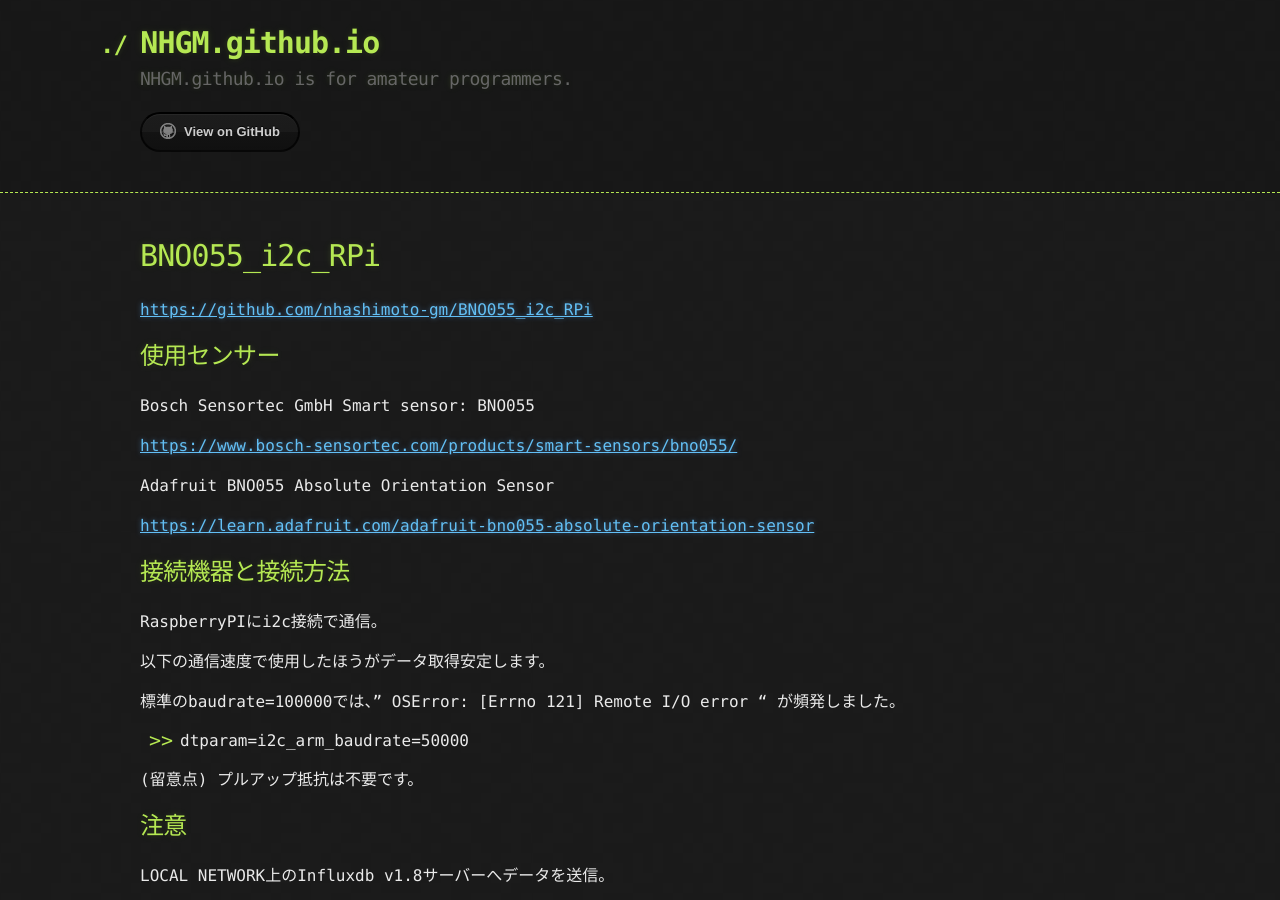
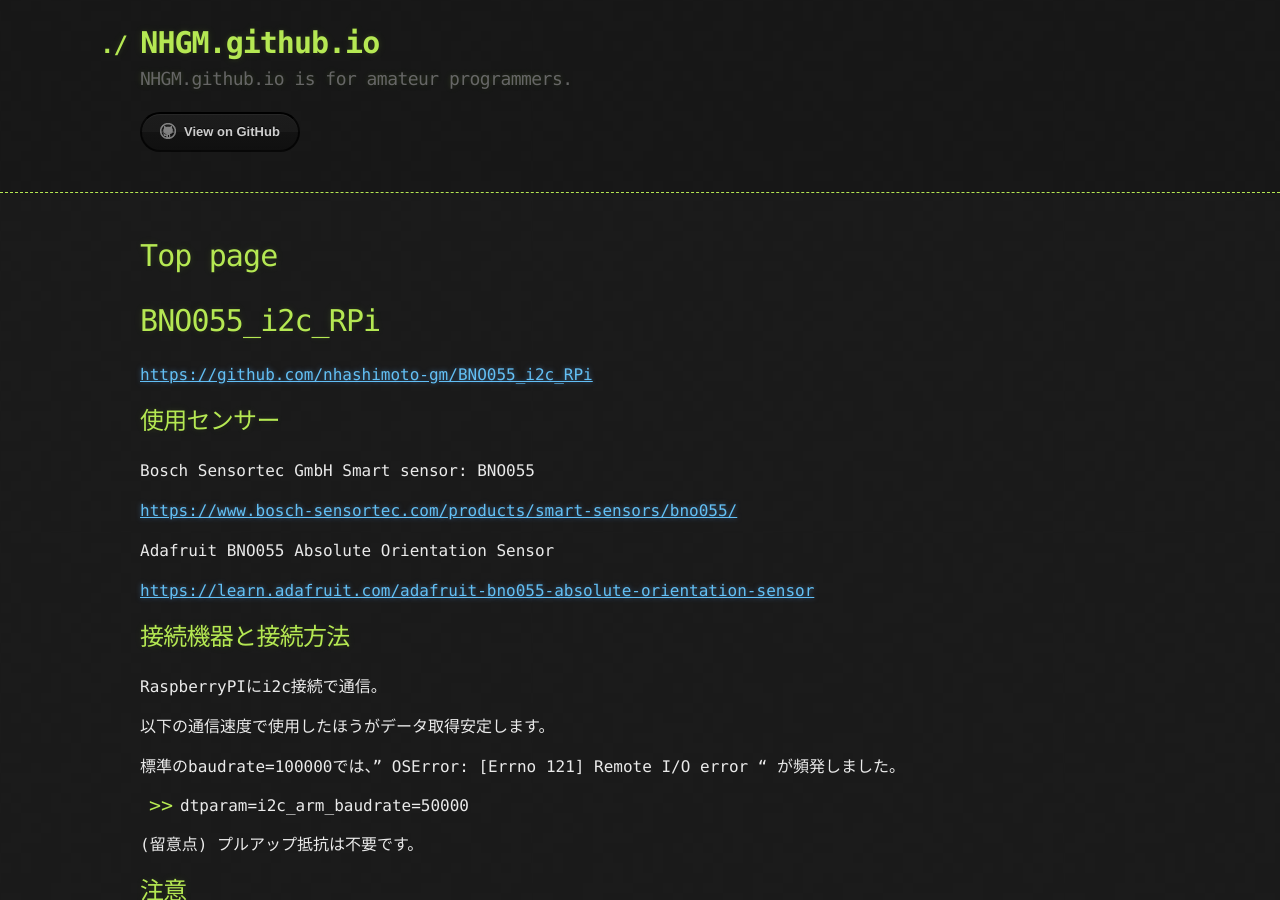
Before and after one commit to nhashimoto-gm/nhashimoto-gm.github.io, a Jekyll site: the page built from index.md, in a window 1280 px wide and 900 px high. Built offline with Jekyll 4.4.1, drawn with Linux system fonts in a browser that asks for light colours; our own code applies the rules of GitHub Pages for plain Markdown files.

Commit message:
Update index.md

```diff
--- a/index.md
+++ b/index.md
@@ -1,6 +1,8 @@
 ---
 layout: default
 ---
+
+# Top page
 
 # BNO055_i2c_RPi
 
```
